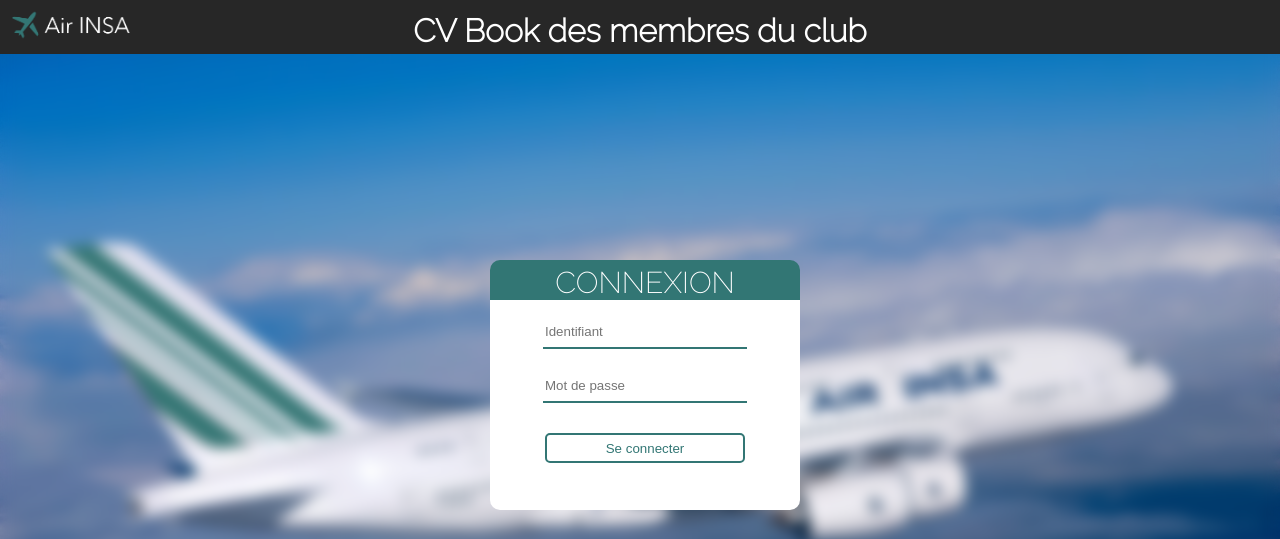
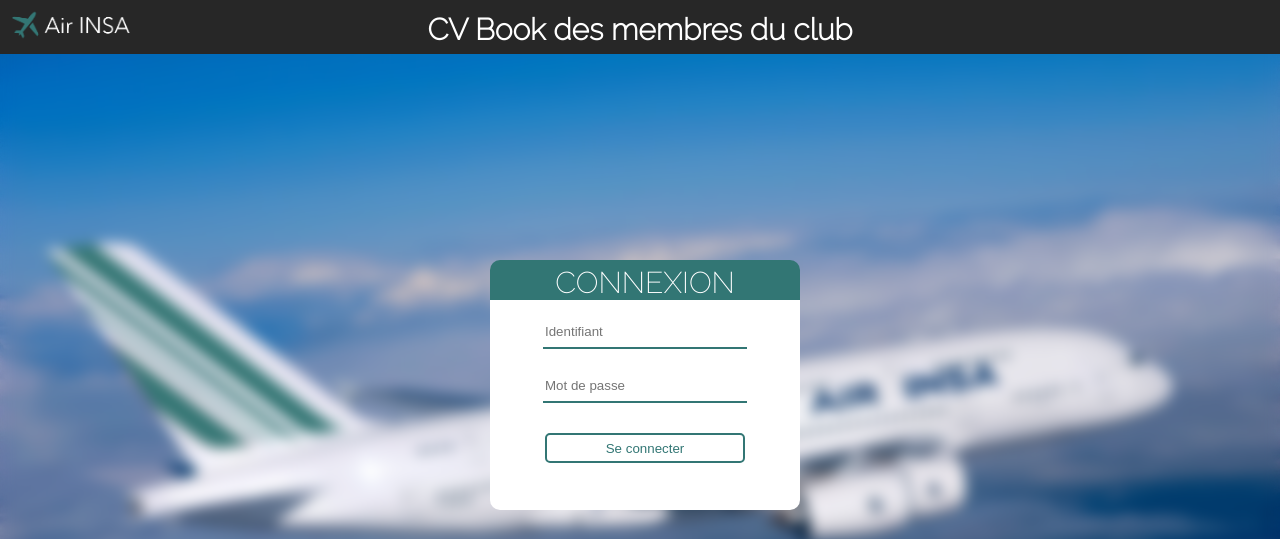
Before and after one commit to killianmarty/airinsa, a PHP site: page /cvbook/index.php in a window 1280 px wide. Shown: the top 539 px of the page. Run offline with PHP 8.4, Linux system fonts and the light colour scheme.

Commit message:
cvbook header

```diff
--- a/cvbook/index.php
+++ b/cvbook/index.php
@@ -171,7 +171,7 @@
       margin: 0px;
       align-self: center;
       display: inline-block;
-      font-size: max(16px, min(2.5vw, 50px));
+      font-size: max(16px, min(2.5vw, 30px));
     }
 
     header span{
```
